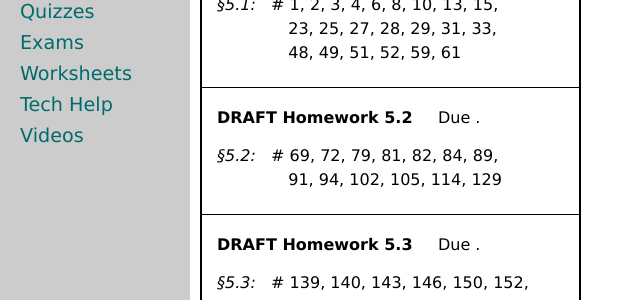
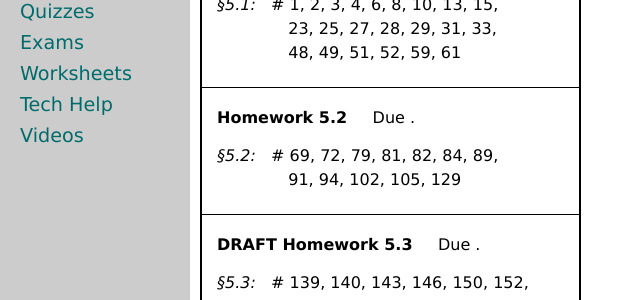
Before and after one commit to uaf-math/calc2, a Jekyll site: the page built from homework.md, in a window 1280 px wide and 900 px high, scrolled down 2518 px. Shown: the part 152-452 px from the top of the window, without its empty margins (0-640 px from the left). Built offline with Jekyll 4.4.1, drawn with Linux system fonts in a browser that asks for light colours.

Commit message:
Finalize Homework 5.2.

```diff
--- a/_data/homework.yml
+++ b/_data/homework.yml
@@ -107,11 +107,11 @@ homework:
     problems: 1, 2, 3, 4, 6, 8, 10, 13, 15,
     cont: 23, 25, 27, 28, 29, 31, 33,
     contcont: 48, 49, 51, 52, 59, 61
-- name: DRAFT Homework 5.2
+- name: Homework 5.2
   sections:
   - section: 5.2
     problems: 69, 72, 79, 81, 82, 84, 89,
-    cont: 91, 94, 102, 105, 114, 129
+    cont: 91, 94, 102, 105, 129
 - name: DRAFT Homework 5.3
   sections:
   - section: 5.3
```
